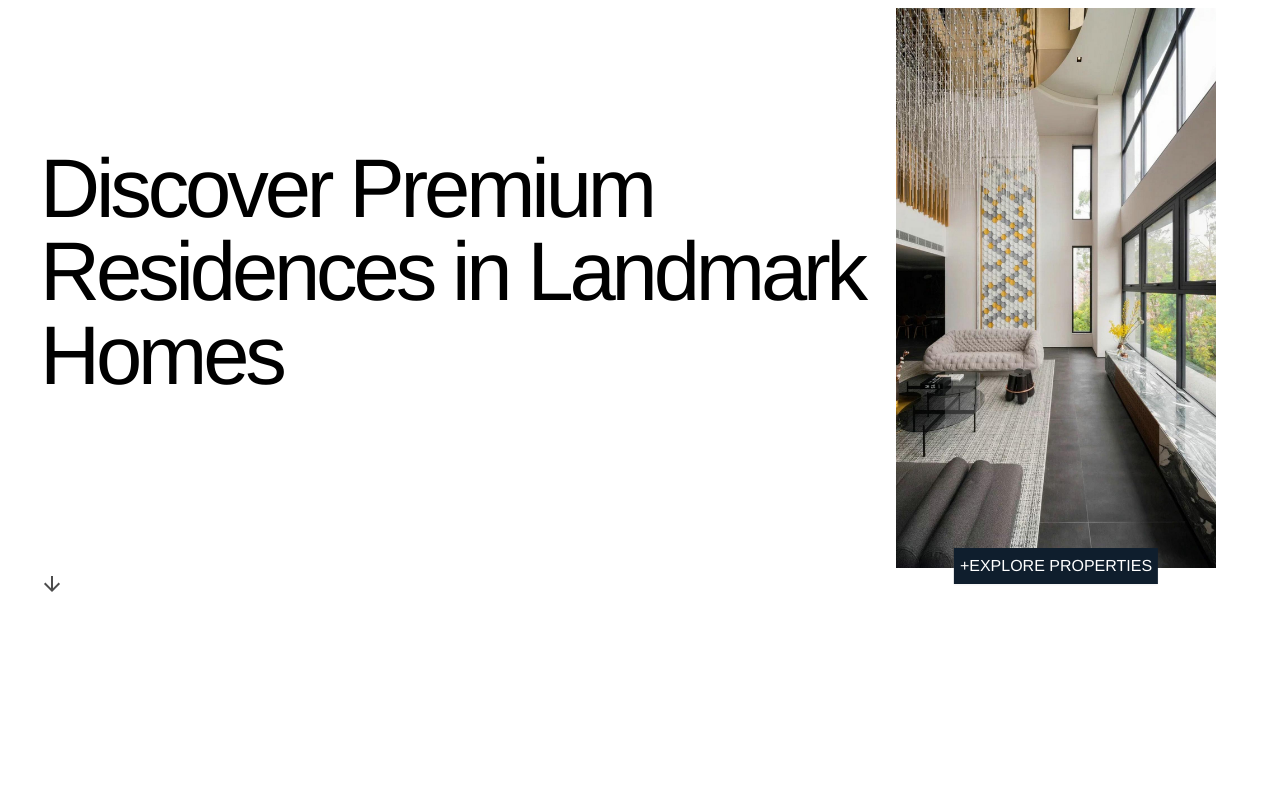
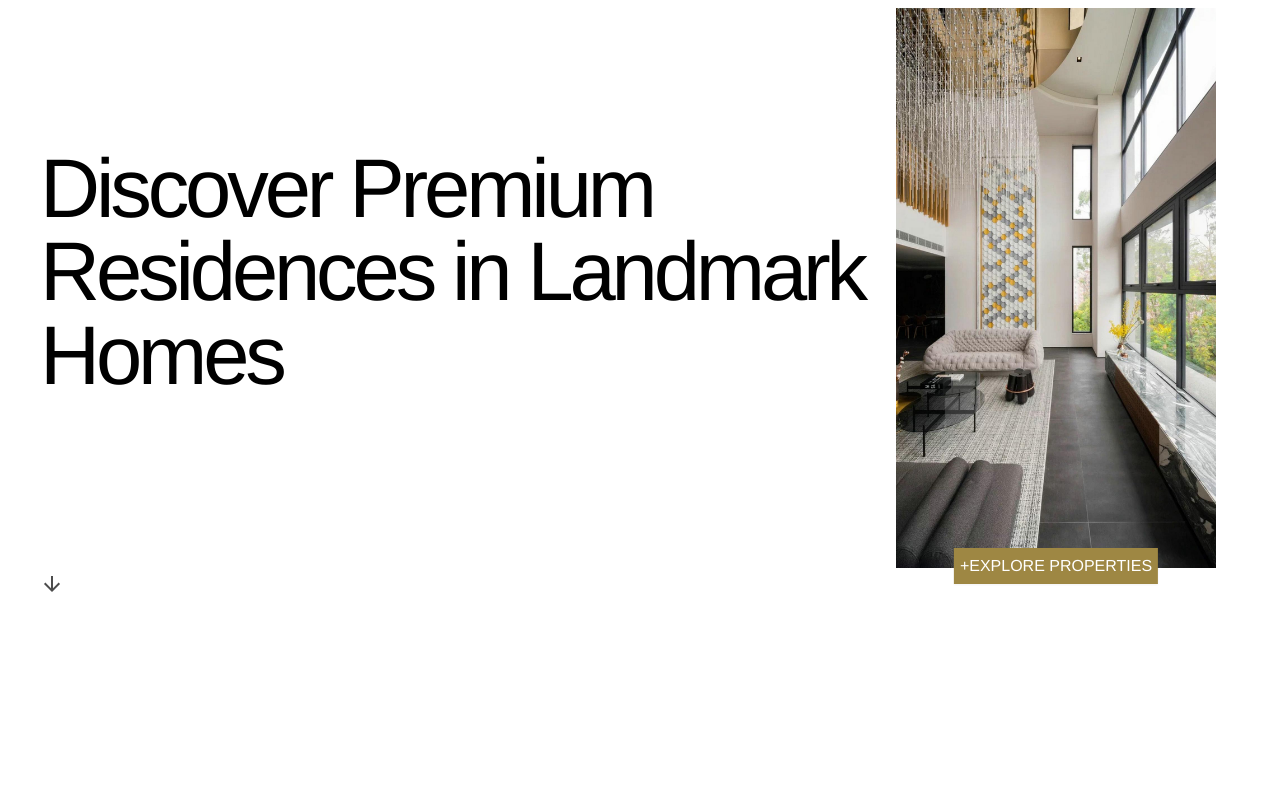
Before and after one commit to lamak-shahiwala/Norwood-Properties, a Next.js app: page / in a window 1280 px wide. Shown: the top 800 px of the page. Built offline with nearby package versions, Linux system fonts and the light colour scheme.

Commit message:
CTA Button Styling change

```diff
--- a/components/CTAButton.tsx
+++ b/components/CTAButton.tsx
@@ -1,19 +1,19 @@
-'use client'
-import React from 'react'
+"use client";
+import React from "react";
 
 export default function CTAButton({
   children,
-  href = '#'
+  href = "#",
 }: {
-  children: React.ReactNode
-  href?: string
+  children: React.ReactNode;
+  href?: string;
 }) {
   return (
     <a
       href={href}
-      className="inline-block font-helvetica bg-brand-orange text-white text-md font-normal p-[6px] shadow-sm hover:opacity-95 transition whitespace-nowrap"
+      className="inline-block font-helvetica bg-[#9E8743] text-white text-md font-normal p-[6px] shadow-sm hover:opacity-95 transition whitespace-nowrap"
     >
       {children}
     </a>
-  )
+  );
 }
```
